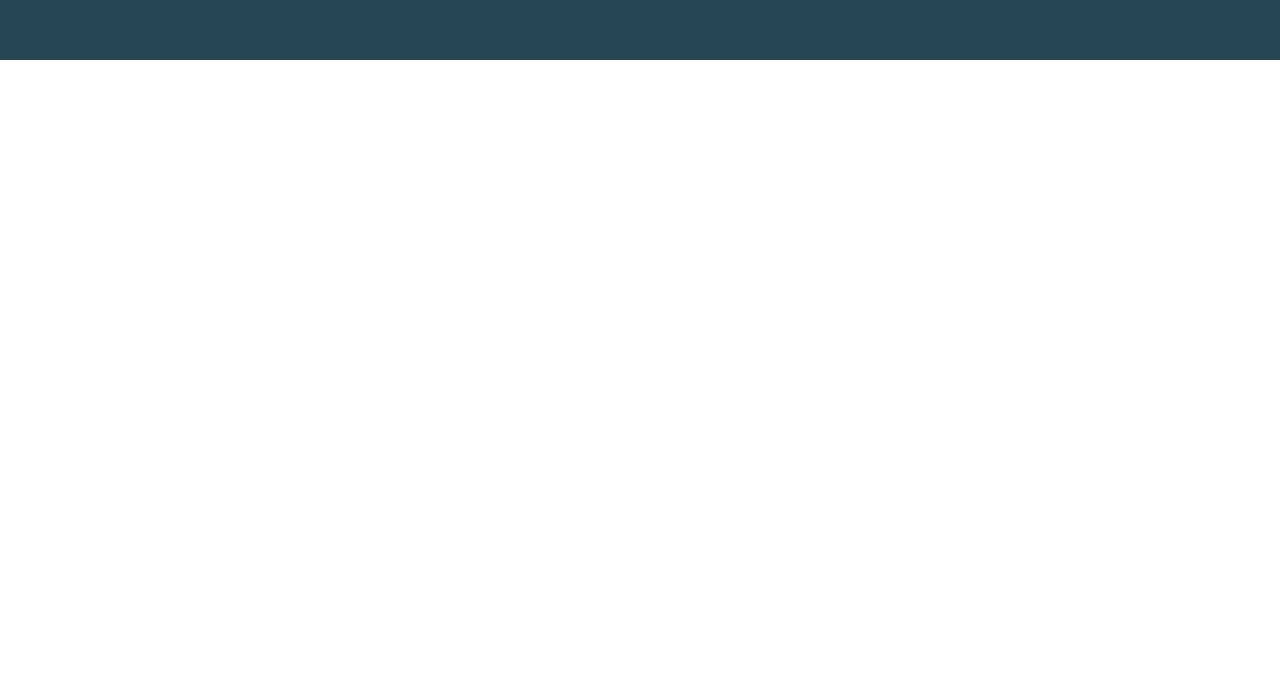
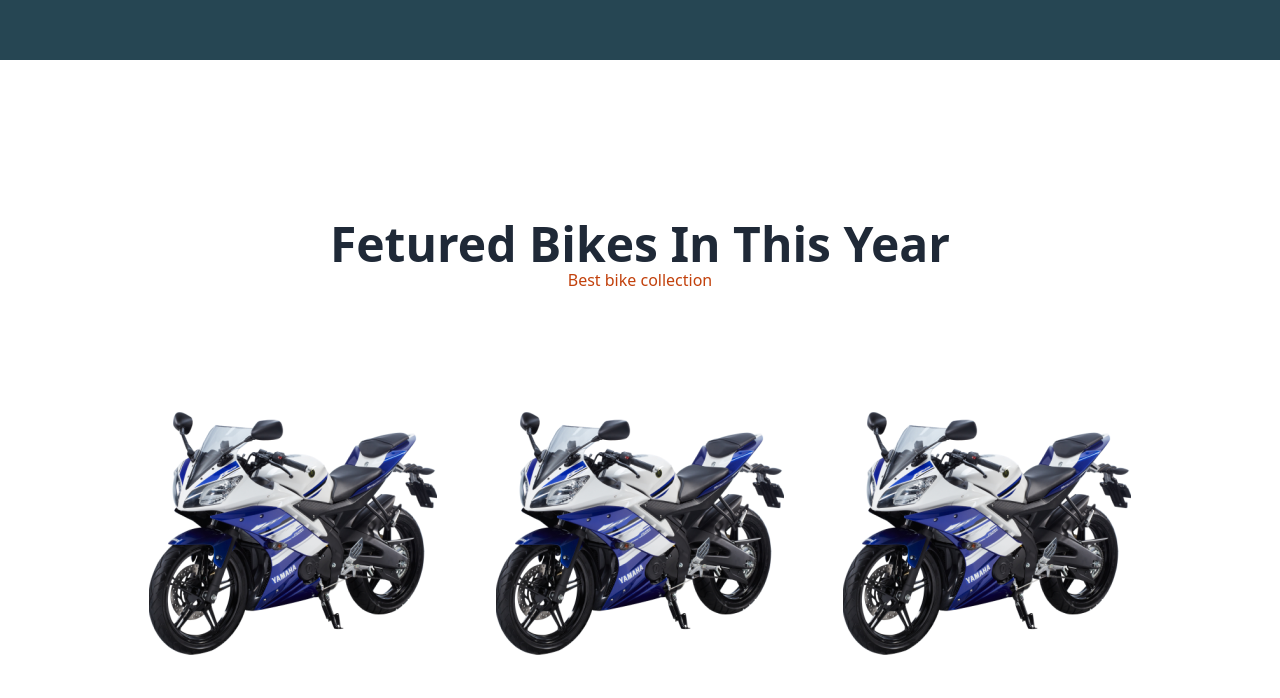
Before and after one commit to moazzem120/practis-3-biker-zone, a plain HTML site: page images/index.html in a window 1280 px wide. Shown: the part 584-1282 px from the top of the page. Before the commit the page ends 800 px from the top, so only its background shows below. Drawn offline with nearby package versions, Linux system fonts and the light colour scheme.

Commit message:
two section complet

```diff
--- a/images/index.html
+++ b/images/index.html
@@ -69,5 +69,28 @@
         </div>
       </div>
     </section>
+    <!-- feture bike section  -->
+
+    <section>
+      <div class="max-w-screen-xl mx-auto p-20">
+        <div class="text-center p-20">
+          <h1 class="text-5xl font-bold">Fetured Bikes In This Year</h1>
+          <p class="text-orange-700">Best bike collection</p>
+        </div>
+        <!-- img section  -->
+
+        <div class="flex justify-around p-10">
+          <div>
+            <img src="./others/feature-bike.png" alt="" />
+          </div>
+          <div>
+            <img src="./others/feature-bike.png" alt="" />
+          </div>
+          <div>
+            <img src="./others/feature-bike.png" alt="" />
+          </div>
+        </div>
+      </div>
+    </section>
   </body>
 </html>
```
